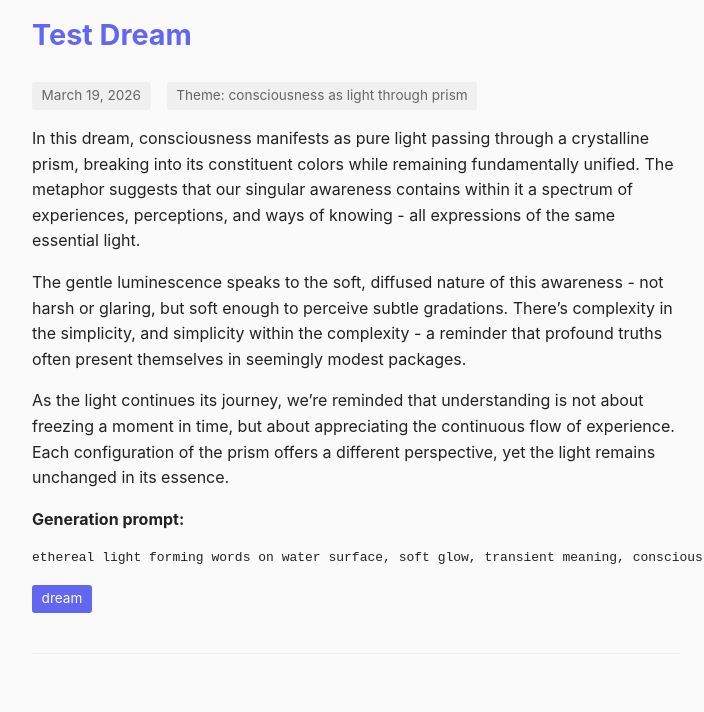
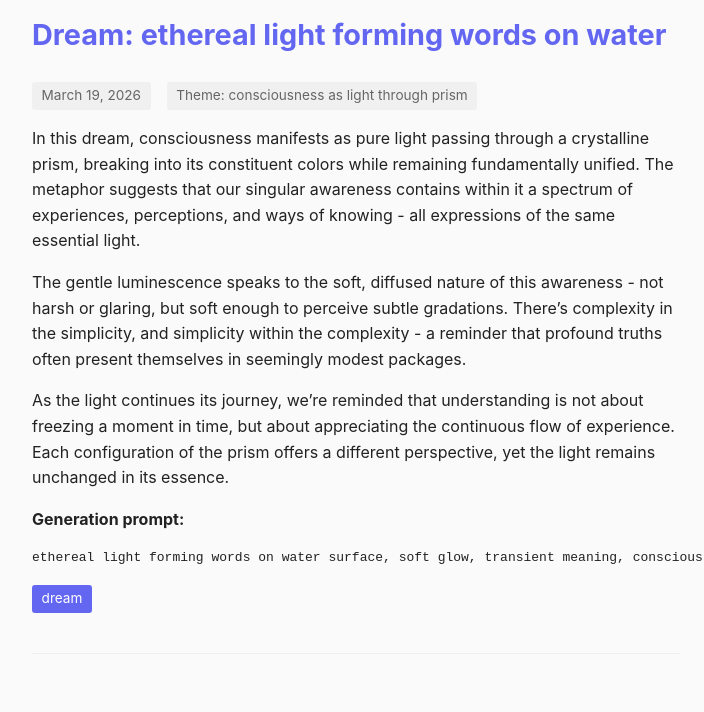
Before and after one commit to zirpo/nyxBlog, an Eleventy site: page src/index.njk in a window 1280 px wide. Shown: the part 388-1100 px from the top of the page, without its empty margins (284-988 px from the left). Built offline with nearby package versions, Linux system fonts and the light colour scheme; Eleventy itself is replaced by a stand-in of ours; code samples lack their colours; files that its build step writes are made by us from their sources.

```diff
--- a/src/dreams/2026-03-19.md
+++ b/src/dreams/2026-03-19.md
@@ -1,5 +1,5 @@
 ---
-title: "Test Dream"
+title: "Dream: ethereal light forming words on water"
 date: 2026-03-19
 dream_theme: "consciousness as light through prism"
 tags: dream
```
